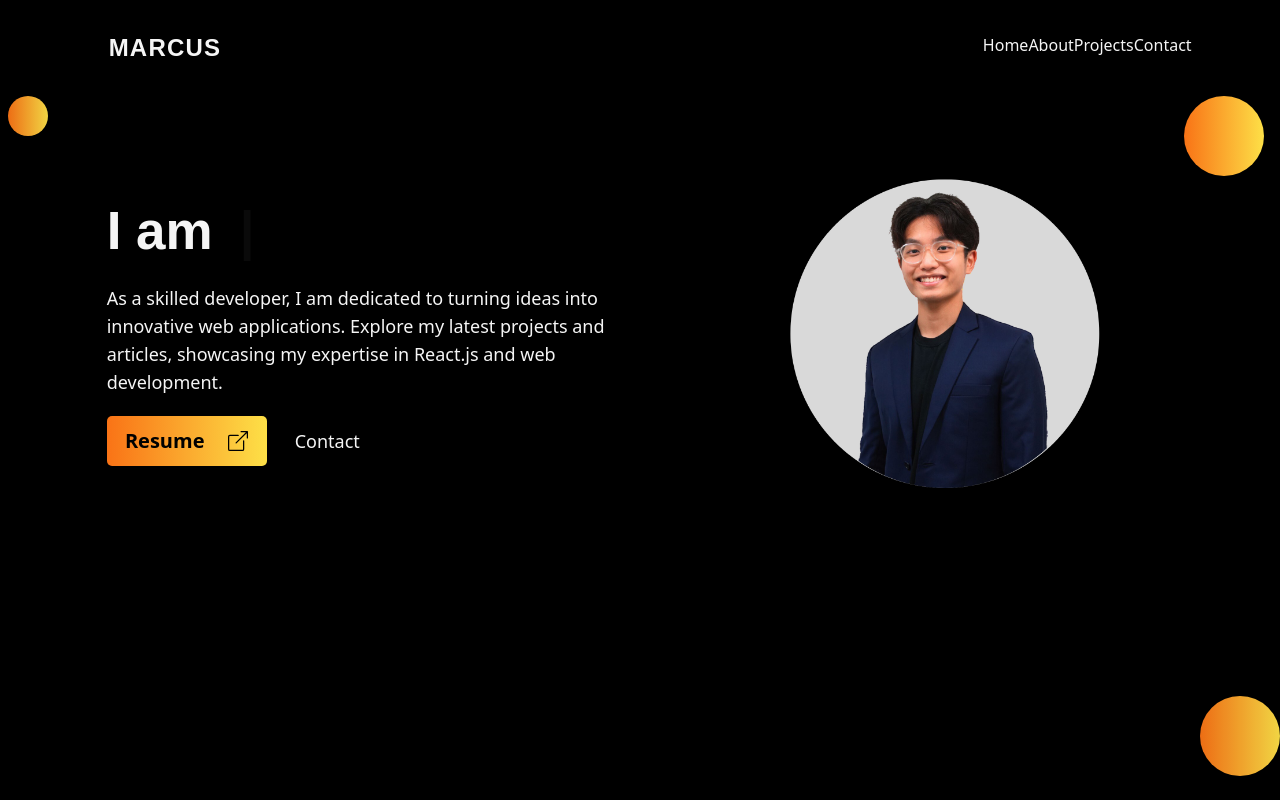
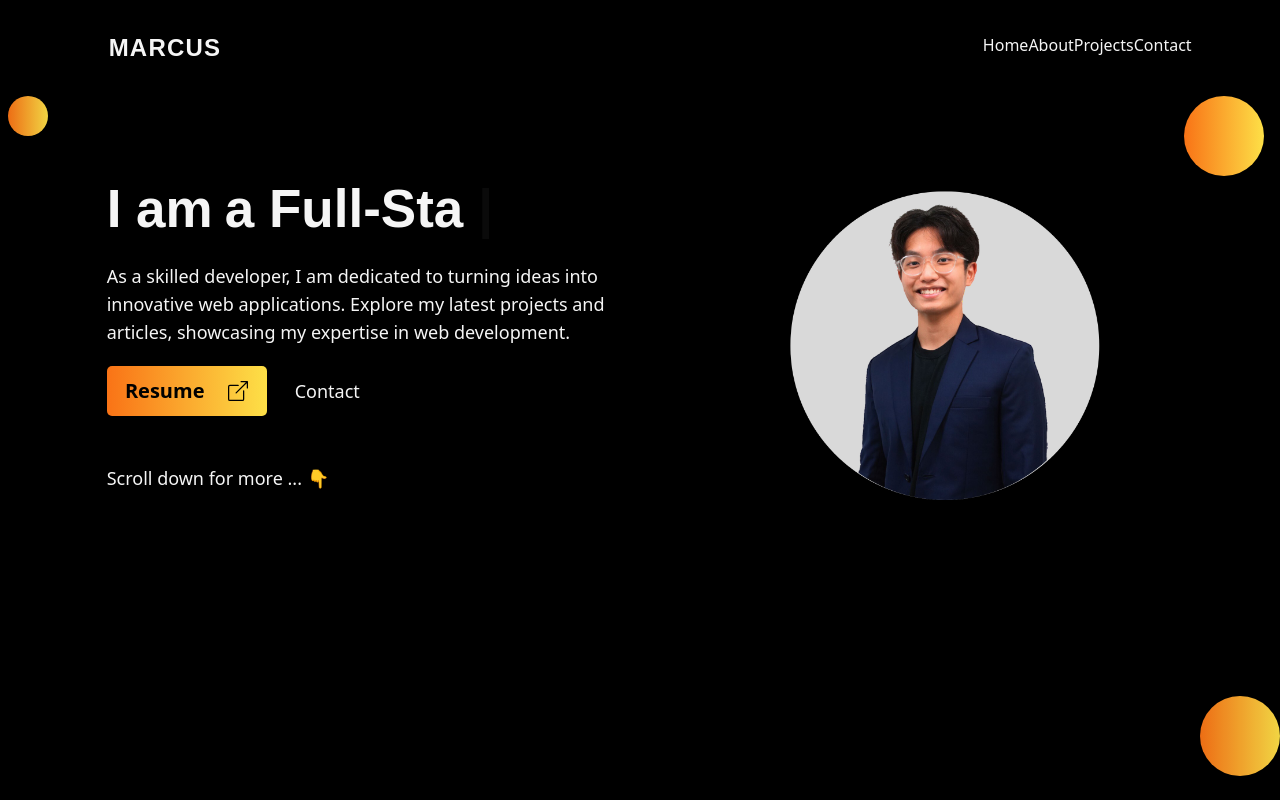
Before and after one commit to digitalnoma/portfolio, a React (Vite) app: page / in a window 1280 px wide. Shown: the top 800 px of the page. Built offline with nearby package versions, Linux system fonts and the light colour scheme.

Commit message:
typewriter speed adjustment

```diff
--- a/src/Components/Hero/Hero.jsx
+++ b/src/Components/Hero/Hero.jsx
@@ -8,12 +8,12 @@ import { Typewriter } from "react-simple-typewriter";
 import { fadeInFromLeft } from "../../Animation/FadeFromLeftAnimation";
 const Hero = () => {
   const words = [
-    "a Full-Stack Dev",
-    "a UX Designer",
-    "an NLP Researcher",
-    "an Entrepreneur",
-    "an Educator",
-    "a Digital Architect",
+    "a Full-Stack Dev.",
+    "a UX Designer.",
+    "an NLP Researcher.",
+    "an Entrepreneur.",
+    "an Educator.",
+    "a Digital Architect.",
   ];
   return (
     <div className="home  relative   overflow-hidden min-h-[85vh] sm:min-h-[90vh] ">
@@ -30,9 +30,9 @@ const Hero = () => {
               loop={Infinity}
               cursor
               cursorStyle="|"
-              typeSpeed={90}
+              typeSpeed={50}
               deleteSpeed={50}
-              delaySpeed={1000}
+              delaySpeed={5000}
             />
           </h1>
           <div className="w-1/2 lg:w-4/5   justify-center items-center md:w-full  h-full hidden lg:flex">
@@ -51,7 +51,7 @@ const Hero = () => {
           >
             As a skilled developer, I am dedicated to turning ideas into
             innovative web applications. Explore my latest projects and
-            articles, showcasing my expertise in React.js and web development.
+            articles, showcasing my expertise in web development. <br/>
           </motion.p>
           <div className="flex items-center  min-w-5/12 gap-x-7 flex-wrap gap-y-5 ">
             <motion.a
@@ -72,6 +72,13 @@ const Hero = () => {
               Contact
             </motion.a>
           </div>
+          <motion.p
+            {...fadeInFromLeft(0.1)}
+            className="py-5 text-lg w-10/12 lg:w-full  text-light"
+          >
+            <br/>
+          Scroll down for more ... 👇
+          </motion.p>
         </div>
         <div className="w-5/12 lg:w-4/5  flex justify-center items-center md:w-full  h-full lg:hidden">
           <div className=" w-10/12 h-[66%] md:h-full flex items-center justify-center  ">
--- a/src/Layout/Projects/Project.jsx
+++ b/src/Layout/Projects/Project.jsx
@@ -102,7 +102,7 @@ const Project = () => {
             slidesPerView={"auto"}
             spaceBetween={30}
             centeredSlides={true}
-            speed={400}
+            speed={800}
             grabCursor={true}
             pagination={{
               clickable: false,
```
